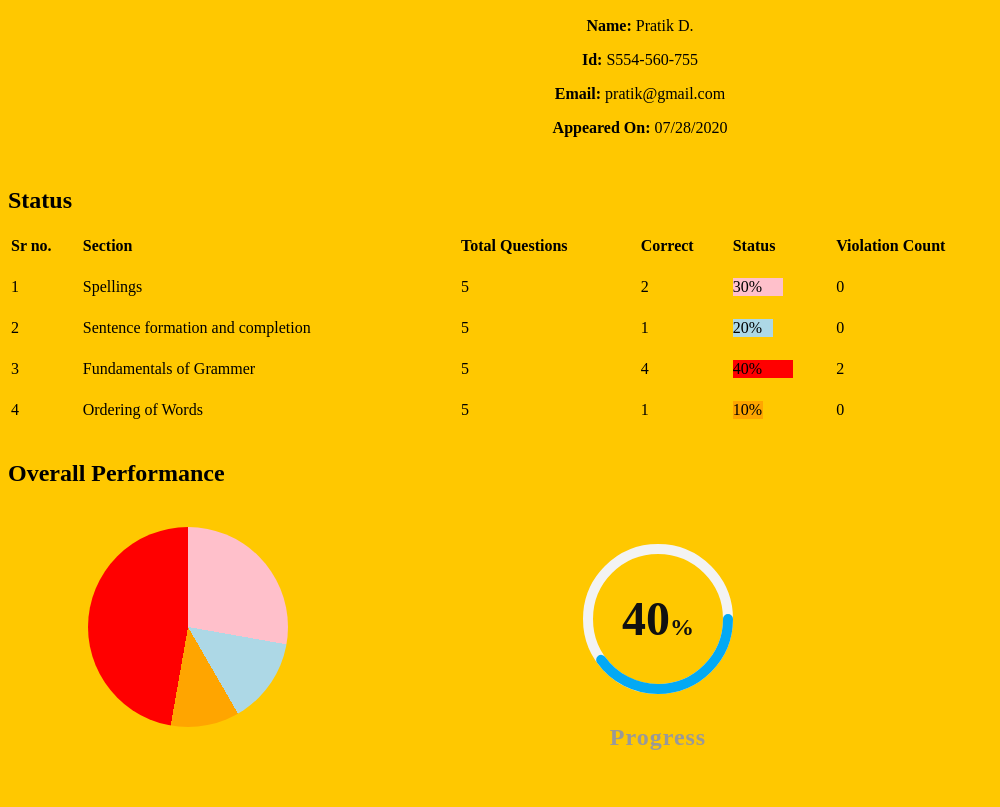
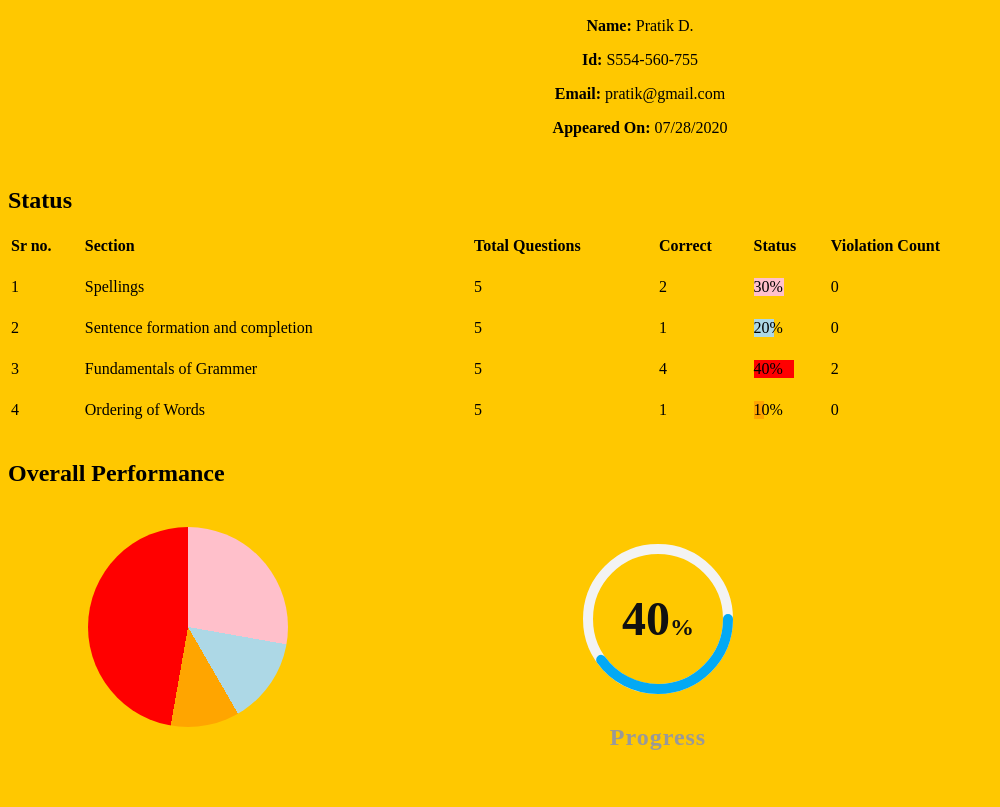
Before and after one commit to Nishita23/Report, a plain HTML site: page index.html in a window 1280 px wide. Shown: the part 191-998 px from the top of the page, without its empty margins (0-1000 px from the left). Drawn offline with Linux system fonts and the light colour scheme.

Commit message:
Update index.html

```diff
--- a/index.html
+++ b/index.html
@@ -29,7 +29,8 @@
 			<td>Spellings</td>
 			<td>5</td>
 			<td>2</td>
-			<td><div style='background-color: pink; width:50px'> 30%</div></td>
+			<td><div style='background-color: pink;
+	width:30px'> 30%</div></td>
 			<td>0</td>
 		</tr>
 		<tr>
@@ -37,7 +38,8 @@
 			<td>Sentence formation and completion</td>
 			<td>5</td>
 			<td>1</td>
-			<td><div style='background-color: lightblue; width:40px'> 20%</div></td>
+			<td><div style='background-color: lightblue;
+	width:20px'> 20%</div></td>
 			<td>0</td>
 		</tr>
 		<tr>
@@ -45,7 +47,8 @@
 			<td>Fundamentals of Grammer</td>
 			<td>5</td>
 			<td>4</td>
-			<td><div style='background-color: red; width:60px'> 40%</div></td>
+			<td><div style='background-color: red;
+	width:40px'> 40%</div></td>
 			<td>2</td>
 		</tr>
 		<tr>
@@ -53,7 +56,8 @@
 			<td>Ordering of Words</td>
 			<td>5</td>
 			<td>1</td>
-			<td><div style='background-color: orange; width:30px'> 10%</div></td>
+			<td><div style='background-color: orange;
+	width:10px'> 10%</div></td>
 			<td>0</td>
 		</tr>
 	</table>
```
